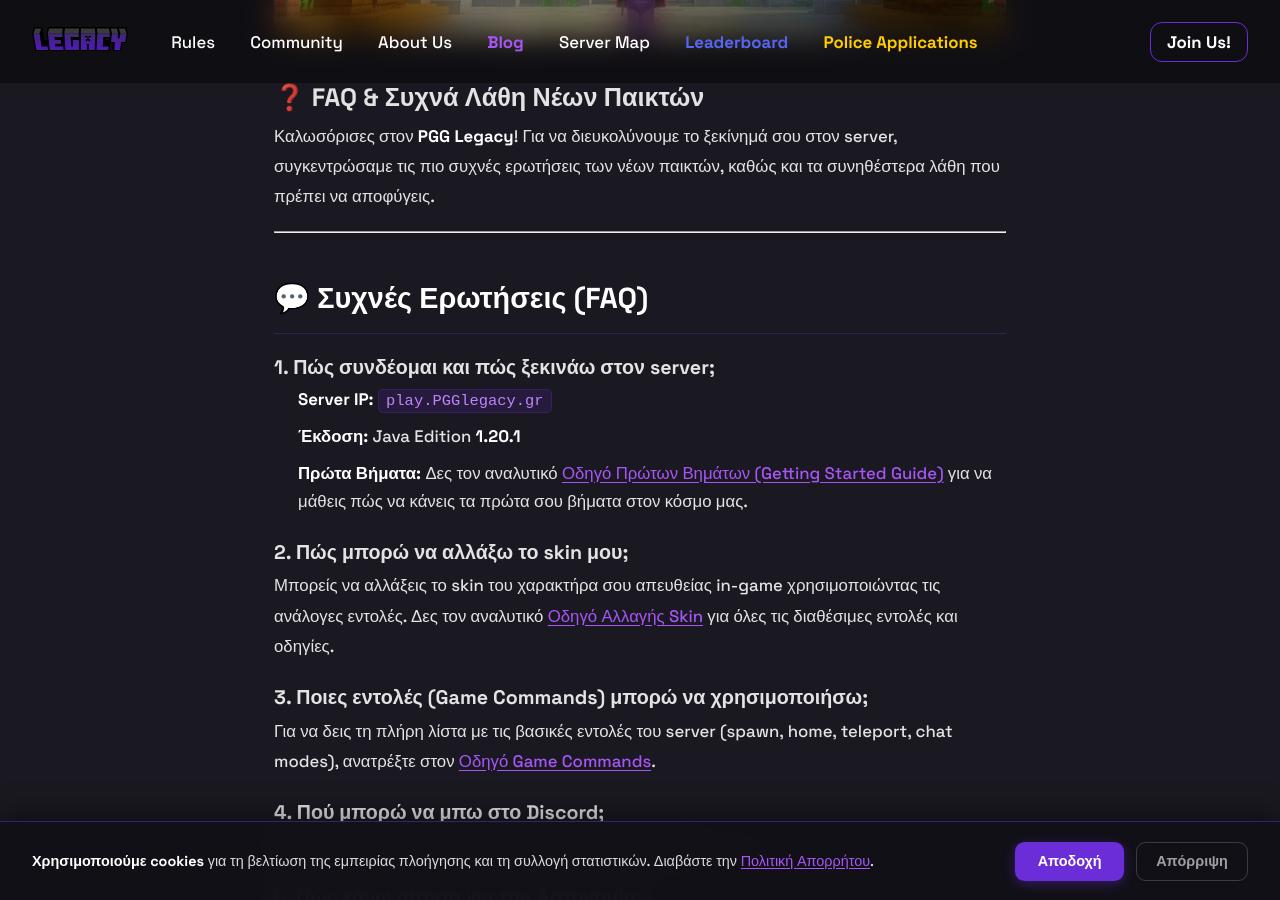
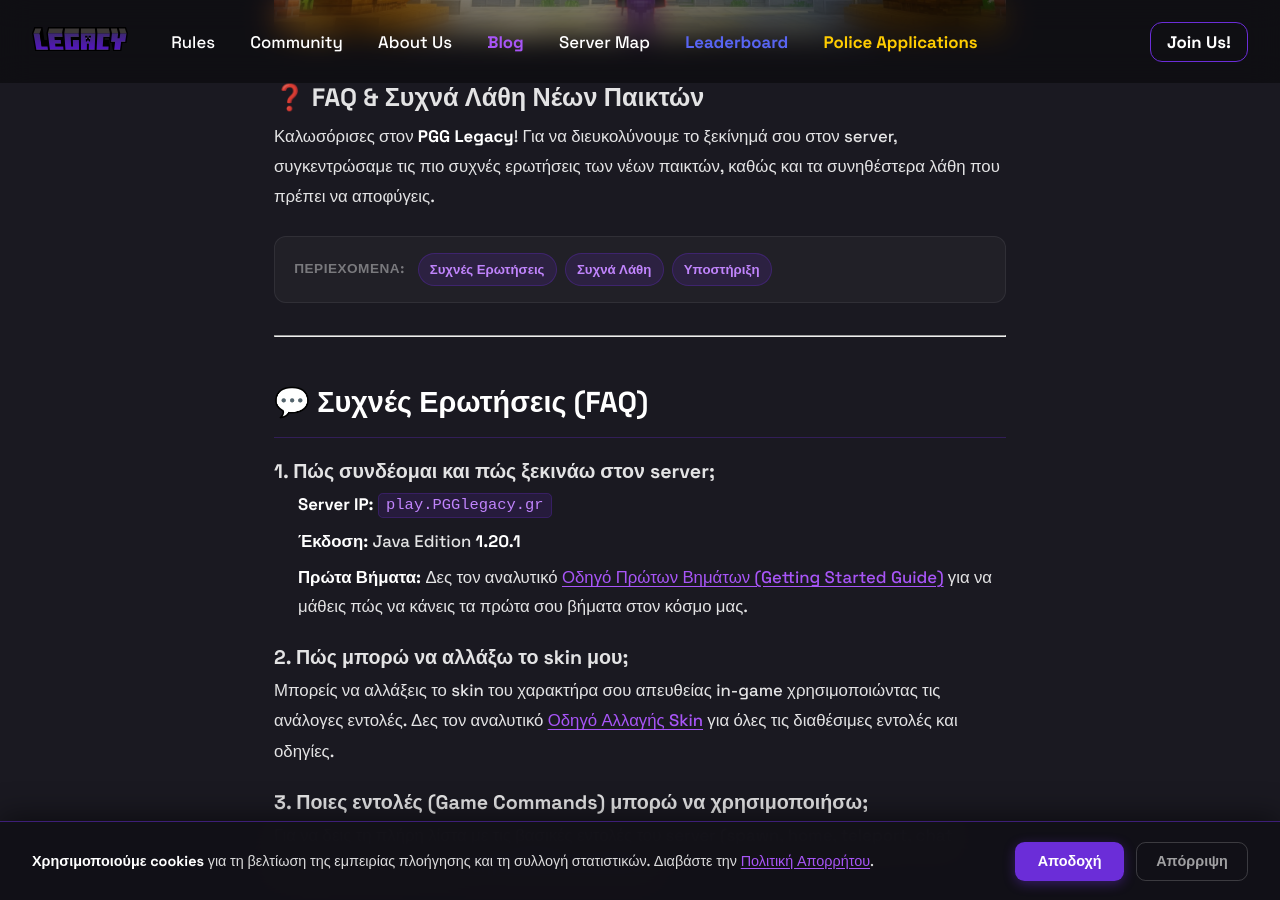
Before and after one commit to ThFos/pgg-legacy, a Jekyll site: the page built from blog/sixna-lathoi-paiktwn/index.md, in a window 1280 px wide and 900 px high, scrolled down 605 px. Built offline with Jekyll 4.4.1, drawn with Linux system fonts in a browser that asks for light colours.

Commit message:
Update Άρθρα Blog “sixna-lathoi-paiktwn/index”

```diff
--- a/blog/sixna-lathoi-paiktwn/index.md
+++ b/blog/sixna-lathoi-paiktwn/index.md
@@ -12,9 +12,16 @@
 
 Καλωσόρισες στον **PGG Legacy**! Για να διευκολύνουμε το ξεκίνημά σου στον server, συγκεντρώσαμε τις πιο συχνές ερωτήσεις των νέων παικτών, καθώς και τα συνηθέστερα λάθη που πρέπει να αποφύγεις.
 
+<div class="cmd-quicknav">
+  <span>Περιεχόμενα:</span>
+  <a href="#faq">Συχνές Ερωτήσεις</a>
+  <a href="#mistakes">Συχνά Λάθη</a>
+  <a href="#support">Υποστήριξη</a>
+</div>
+
 - - -
 
-## 💬 Συχνές Ερωτήσεις (FAQ)
+<h2 id="faq">💬 Συχνές Ερωτήσεις (FAQ)</h2>
 
 ### 1. Πώς συνδέομαι και πώς ξεκινάω στον server;
 
@@ -44,7 +51,7 @@
 
 - - -
 
-## 🚫 Συχνά Λάθη που πρέπει να αποφύγεις
+<h2 id="mistakes">🚫 Συχνά Λάθη που πρέπει να αποφύγεις</h2>
 
 ### 1. Χρήση OOC στο RP Chat
 
@@ -78,15 +85,21 @@
 
 - - -
 
-## 📌 Υποστήριξη
+<h2 id="support">📌 Υποστήριξη</h2>
 
 Έχεις ακόμα απορίες ή χρειάζεσαι βοήθεια με κάτι στον server; Η ομάδα των **Admins** και των **Staff** είναι πάντα στη διάθεσή σου! Μπορείς να επικοινωνήσεις μαζί μας ανοίγοντας ένα **Support Ticket** στο [Discord](https://discord.gg/Ks7NtXhtwV) ή απευθείας in-game.
 
-⚠️ **Σημαντική Υπενθύμιση:** Η τήρηση των κανόνων είναι απαραίτητη για τη διατήρηση μιας φιλικής και δίκαιης εμπειρίας για όλους τους παίκτες. Η μη συμμόρφωση και η παραβίαση των κανόνων του server θα επιφέρει τις ανάλογες ποινές (προειδοποιήσεις, mute, προσωρινό ή και μόνιμο αποκλεισμό/ban), ανάλογα με τη σοβαρότητα του παραπτώματος.
+<div class="blog-info-box" style="border-color: rgba(255, 68, 68, 0.3); background-color: rgba(255, 68, 68, 0.05);">
+  <span class="blog-info-icon">⚠️</span>
+  <div>
+    <strong>Σημαντική Υπενθύμιση:</strong> Η τήρηση των κανόνων είναι απαραίτητη για τη διατήρηση μιας φιλικής και δίκαιης εμπειρίας για όλους τους παίκτες. Η μη συμμόρφωση και η παραβίαση των κανόνων του server θα επιφέρει τις ανάλογες ποινές (προειδοποιήσεις, mute, προσωρινό ή και μόνιμο αποκλεισμό/ban), ανάλογα με τη σοβαρότητα του παραπτώματος.
+  </div>
+</div>
 
 *Καλή διασκέδαση και καλές περιπέτειες στον κόσμο του PGG Legacy!* 🚀
 
 <div class="blog-cta-box">
   <p>Μπες στον server και δοκίμασέ το!</p>
   <strong class="blog-cta-ip">play.PGGlegacy.gr</strong>
+  <a href="https://discord.gg/Ks7NtXhtwV" target="_blank" rel="noopener noreferrer" class="discord-btn" style="margin-top: 1rem; display: inline-block;">Discord Community →</a>
 </div>
```
